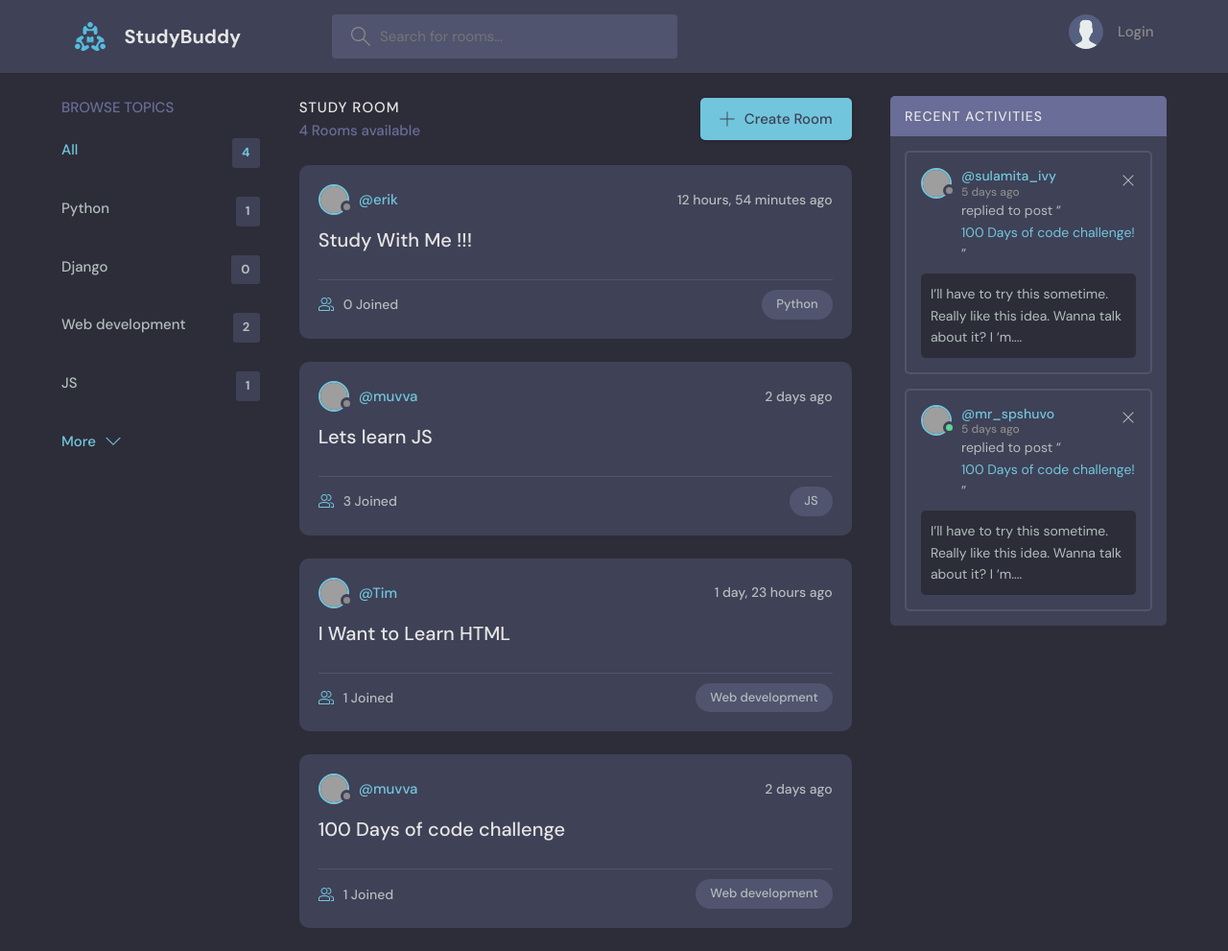
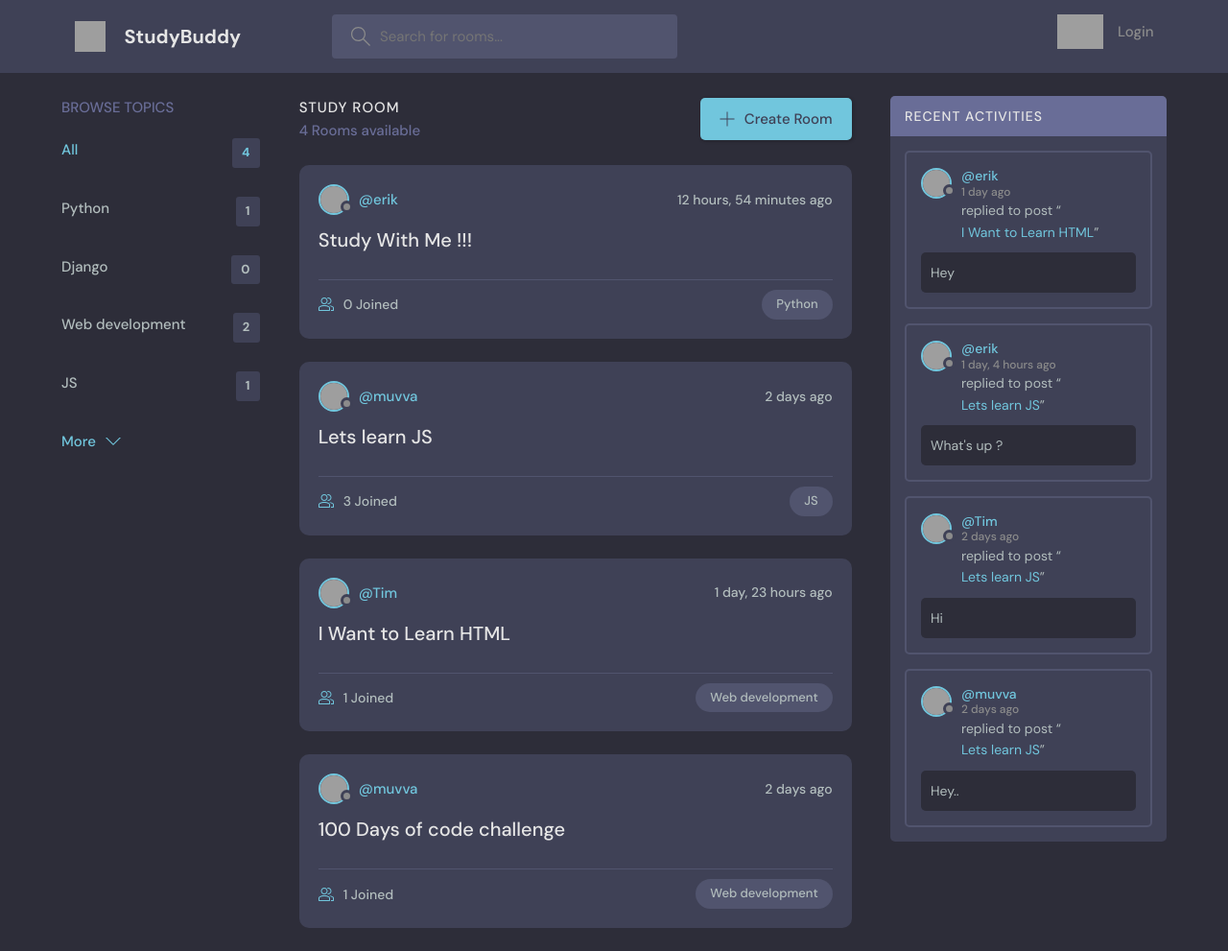
Before and after one commit to Muvva-Adityavardhan/Django-studyweb, a Django app: page / in a window 1280 px wide. Shown: the whole page at 96% size. Run offline with Django 5.2, Linux system fonts and the light colour scheme; data comes from the database, SQL or seed files in the repository; grey boxes are pictures that could not be loaded.

Commit message:
FIXING FILES

```diff
--- a/base/templates/base/activity_component.html
+++ b/base/templates/base/activity_component.html
@@ -1,22 +1,39 @@
-<h3>Recent Activity</h3>
-        <hr>
+<div class="activities">
+          <div class="activities__header">
+            <h2>Recent Activities</h2>
+          </div>
+          {% for message in room_messages %}
+          <div class="activities__box">
+            <div class="activities__boxHeader roomListRoom__header">
+              <a href="{% url 'user-profile' message.user.id %}" class="roomListRoom__author">
+                <div class="avatar avatar--small">
+                  <img src="https://randomuser.me/api/portraits/women/11.jpg" />
+                </div>
+                <p>
+                  @{{message.user}}
+                  <span>{{message.created|timesince}} ago</span>
+                </p>
+              </a>
+              {% if request.user == message.user %}
+              <div class="roomListRoom__actions">
+                <a href="{% url 'delete-message' message.id %}">
+                  <svg version="1.1" xmlns="http://www.w3.org/2000/svg" width="32" height="32" viewBox="0 0 32 32">
+                    <title>remove</title>
+                    <path
+                      d="M27.314 6.019l-1.333-1.333-9.98 9.981-9.981-9.981-1.333 1.333 9.981 9.981-9.981 9.98 1.333 1.333 9.981-9.98 9.98 9.98 1.333-1.333-9.98-9.98 9.98-9.981z"
+                    ></path>
+                  </svg>
+                </a>
+              </div>
 
-        {% for message in room_messages %}
-            <div>
-
-                <small><a href = "{% url 'user-profile' message.user.id %}">@{{message.user}}</a> {{message.created|timesince}}</small>
-                <small>replied to "{{message.room}}"</small>
-
-                <p>{{message}}</p> <!-- Can use message.body, if used then the entire body will get printed, or else first 50, based on the models.py file-->
-                {% if request.user == message.user %}
-				<a href="{% url 'delete-message' message.id %}">Delete</a>
-				{% endif %}
-                <hr>
-
-
+              {% endif %}
             </div>
-        {% endfor %}
-
-        {% if not room_messages %}
-            <p>No recent activity.</p>
-        {% endif %}
+            <div class="activities__boxContent">
+              <p>replied to post “<a href="{% url 'room' message.room.id %}">{{message.room}}</a>”</p>
+              <div class="activities__boxRoomContent">
+                {{message.body}}
+              </div>
+            </div>
+          </div>
+          {% endfor %}
+        </div>
--- a/base/templates/base/home.html
+++ b/base/templates/base/home.html
@@ -51,70 +51,7 @@
         <!-- Room List End -->
 
         <!-- Activities Start -->
-        <div class="activities">
-          <div class="activities__header">
-            <h2>Recent Activities</h2>
-          </div>
-          <div class="activities__box">
-            <div class="activities__boxHeader roomListRoom__header">
-              <a href="profile.html" class="roomListRoom__author">
-                <div class="avatar avatar--small">
-                  <img src="https://randomuser.me/api/portraits/women/11.jpg" />
-                </div>
-                <p>
-                  @sulamita_ivy
-                  <span>5 days ago</span>
-                </p>
-              </a>
-              <div class="roomListRoom__actions">
-                <a href="#">
-                  <svg version="1.1" xmlns="http://www.w3.org/2000/svg" width="32" height="32" viewBox="0 0 32 32">
-                    <title>remove</title>
-                    <path
-                      d="M27.314 6.019l-1.333-1.333-9.98 9.981-9.981-9.981-1.333 1.333 9.981 9.981-9.981 9.98 1.333 1.333 9.981-9.98 9.98 9.98 1.333-1.333-9.98-9.98 9.98-9.981z"
-                    ></path>
-                  </svg>
-                </a>
-              </div>
-            </div>
-            <div class="activities__boxContent">
-              <p>replied to post “<a href="room.html">100 Days of code challenge!</a>”</p>
-              <div class="activities__boxRoomContent">
-                I’ll have to try this sometime. Really like this idea. Wanna talk about it? I ‘m....
-              </div>
-            </div>
-          </div>
-
-          <div class="activities__box">
-            <div class="activities__boxHeader roomListRoom__header">
-              <a href="profile.html" class="roomListRoom__author">
-                <div class="avatar avatar--small active">
-                  <img src="https://randomuser.me/api/portraits/men/13.jpg" />
-                </div>
-                <p>
-                  @mr_spshuvo
-                  <span>5 days ago</span>
-                </p>
-              </a>
-              <div class="roomListRoom__actions">
-                <a href="#">
-                  <svg version="1.1" xmlns="http://www.w3.org/2000/svg" width="32" height="32" viewBox="0 0 32 32">
-                    <title>remove</title>
-                    <path
-                      d="M27.314 6.019l-1.333-1.333-9.98 9.981-9.981-9.981-1.333 1.333 9.981 9.981-9.981 9.98 1.333 1.333 9.981-9.98 9.98 9.98 1.333-1.333-9.98-9.98 9.98-9.981z"
-                    ></path>
-                  </svg>
-                </a>
-              </div>
-            </div>
-            <div class="activities__boxContent">
-              <p>replied to post “<a href="room.html">100 Days of code challenge!</a>”</p>
-              <div class="activities__boxRoomContent">
-                I’ll have to try this sometime. Really like this idea. Wanna talk about it? I ‘m....
-              </div>
-            </div>
-          </div>
-        </div>
+         {% include 'base/activity_component.html' %}
         <!-- Activities End -->
       </div>
     </main>
```
Also changed, not shown: theme/assets/avatar.svg (renamed from static/images/avatar.svg), theme/assets/favicon.ico (renamed from static/images/favicon.ico), theme/assets/icons/add.svg (renamed from static/images/icons/add.svg), theme/assets/icons/arrow-left.svg (renamed from static/images/icons/arrow-left.svg), theme/assets/icons/chevron-down.svg (renamed from static/images/icons/chevron-down.svg), theme/assets/icons/delete.svg (renamed from static/images/icons/delete.svg), theme/assets/icons/edit.svg (renamed from static/images/icons/edit.svg), theme/assets/icons/ellipsis-horizontal.svg (renamed from static/images/icons/ellipsis-horizontal.svg), theme/assets/icons/ellipsis-vertical.svg (renamed from static/images/icons/ellipsis-vertical.svg), theme/assets/icons/lock.svg (renamed from static/images/icons/lock.svg), theme/assets/icons/remove.svg (renamed from static/images/icons/remove.svg), theme/assets/icons/search.svg (renamed from static/images/icons/search.svg), theme/assets/icons/sign-out.svg (renamed from static/images/icons/sign-out.svg), theme/assets/icons/tools.svg (renamed from static/images/icons/tools.svg), 3 more files.
